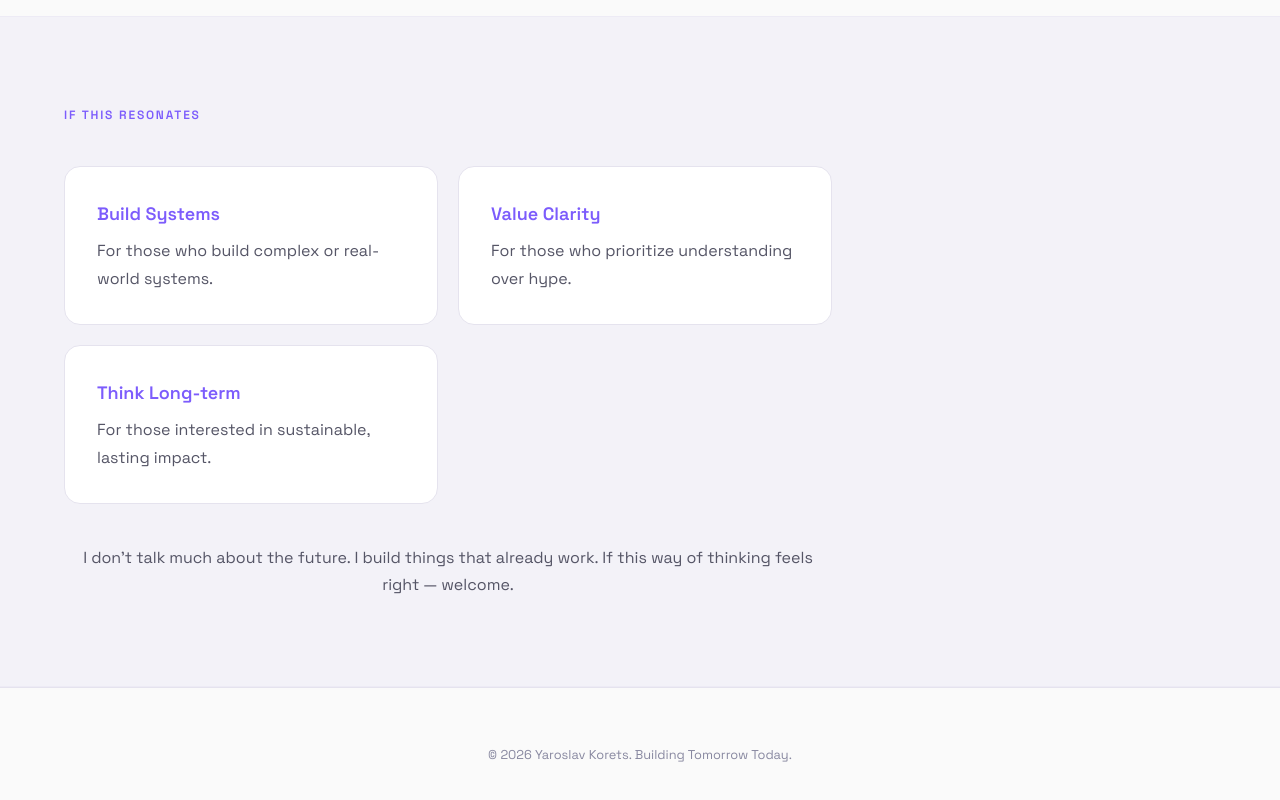
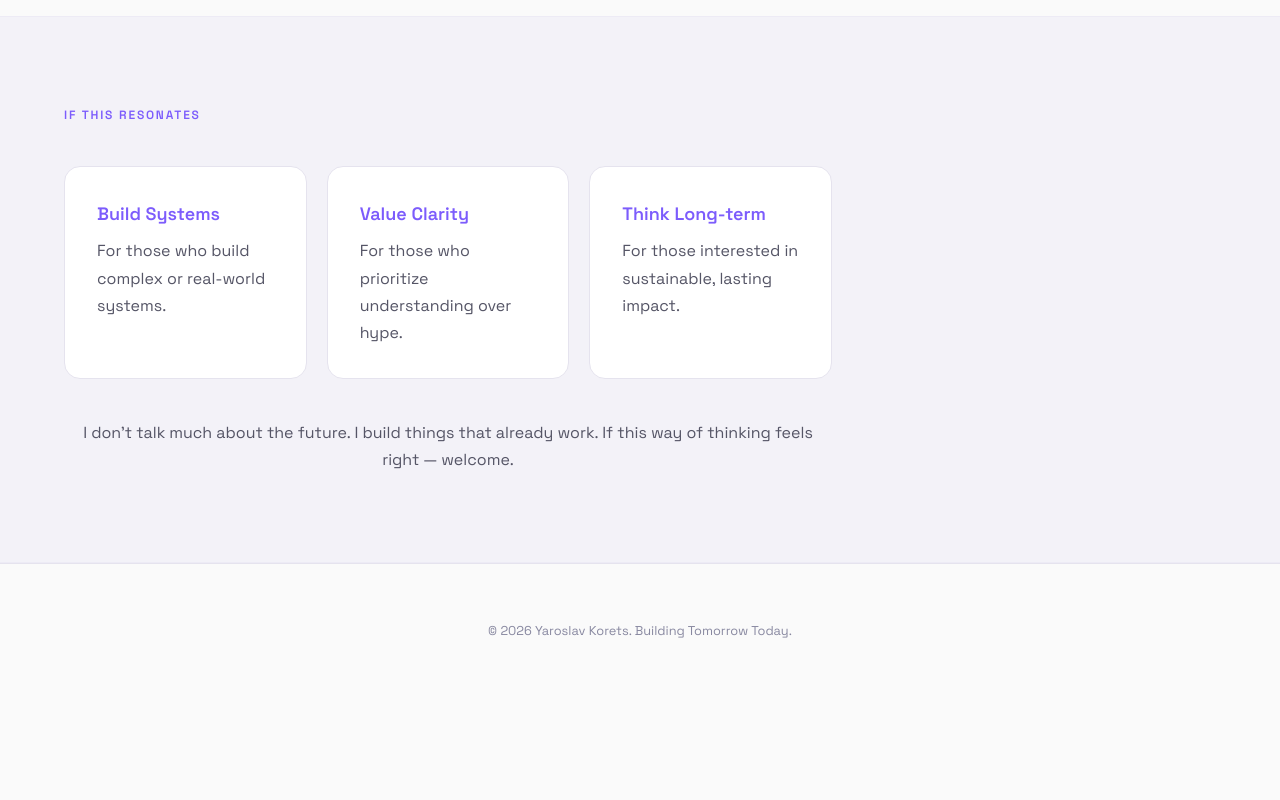
Before and after one commit to ykorets/korets.net, a website: page index.html in a window 1280 px wide. Shown: the part 7544-8344 px from the top of the page. After the commit the page ends 8241 px from the top, so only its background shows below. Drawn offline with Linux system fonts and the light colour scheme; a script that the page names is missing.

Commit message:
Show resonance cards in three desktop columns

```diff
--- a/index.html
+++ b/index.html
@@ -304,7 +304,7 @@
 
     /* CTA */
     .cta-grid {
-      display: grid; grid-template-columns: repeat(auto-fit, minmax(16rem, 1fr));
+      display: grid; grid-template-columns: repeat(3, minmax(0, 1fr));
       gap: 1.25rem; margin-top: 2.5rem;
     }
     .cta-card {
@@ -404,6 +404,7 @@
       }
       .nav-links.open { display: flex; }
       .story-grid { grid-template-columns: 1fr; }
+      .cta-grid { grid-template-columns: 1fr; }
       .connect-box { grid-template-columns: 1fr; }
       .hero { padding-top: 8rem; }
       .subscribe-form { flex-direction: column; }
```
